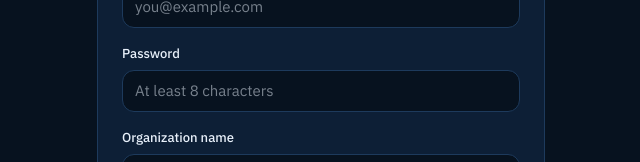
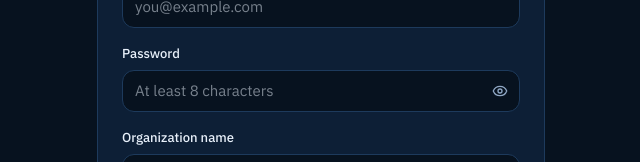
Before and after one commit to ritz70/contexta, a Next.js app: page /signup in a window 1280 px wide. Shown: the part 383-545 px from the top of the page, without its empty margins (319-959 px from the left). Built offline with nearby package versions, Linux system fonts and the light colour scheme.

Commit message:
feat(auth): Part 4 - signup flow with invite code validation, empty workspace initialization, and password toggle

```diff
--- a/src/app/signup/signup-form.tsx
+++ b/src/app/signup/signup-form.tsx
@@ -3,7 +3,7 @@
 import { useState } from 'react';
 import { useRouter } from 'next/navigation';
 import { createClient } from '@/lib/supabase/client';
-import { Loader2 } from 'lucide-react';
+import { Loader2, Eye, EyeOff } from 'lucide-react';
 
 export function SignupForm() {
   const router = useRouter();
@@ -11,6 +11,7 @@
   const [fullName, setFullName] = useState('');
   const [email, setEmail] = useState('');
   const [password, setPassword] = useState('');
+  const [showPassword, setShowPassword] = useState(false);
   const [orgName, setOrgName] = useState('');
   const [inviteCode, setInviteCode] = useState('');
   const [error, setError] = useState('');
@@ -130,17 +131,27 @@
 
           <div>
             <label htmlFor="signup-password" className="block text-small font-medium mb-1.5">Password</label>
+            <div className="relative">
               <input
                 id="signup-password"
-              type="password"
+                type={showPassword ? 'text' : 'password'}
                 value={password}
                 onChange={(e) => setPassword(e.target.value)}
                 required
                 minLength={8}
-              className="w-full px-3 py-2 rounded-lg text-body outline-none"
+                className="w-full px-3 py-2 pr-10 rounded-lg text-body outline-none"
                 style={inputStyle}
                 placeholder="At least 8 characters"
               />
+              <button
+                type="button"
+                onClick={() => setShowPassword(!showPassword)}
+                className="absolute right-3 top-1/2 -translate-y-1/2 text-muted-foreground hover:text-foreground cursor-pointer"
+                title={showPassword ? 'Hide password' : 'Show password'}
+              >
+                {showPassword ? <EyeOff size={16} /> : <Eye size={16} />}
+              </button>
+            </div>
           </div>
 
           {mode === 'create' && (
```
Lines whose indentation alone changed are shown as unchanged.
